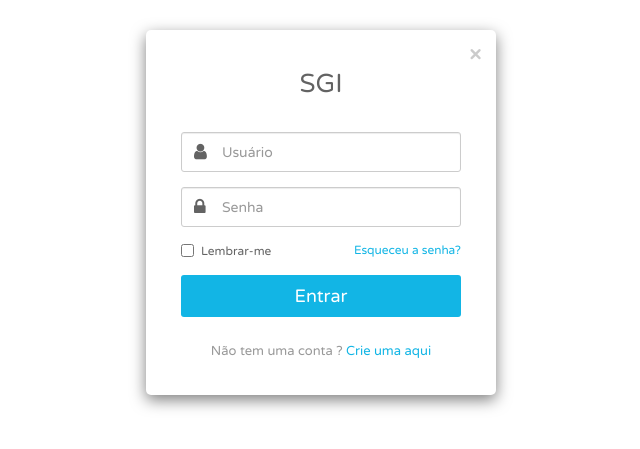
After one commit to gopianco/teste, a Django app: template compras/templates/compras/login.html in a window 1280 px wide. The commit adds this page. Shown: the top 449 px of the page, without its empty margins (319-959 px from the left). Run offline with Django 3.2, Linux system fonts and the light colour scheme; the template is opened without the code that fills it, so the values that code supplies are empty; some libraries are stand-ins or nearby versions.

Commit message:
fiz a pagina de login e parte de autenticação de usuarios,

```diff
--- /dev/null
+++ b/compras/templates/compras/login.html
@@ -0,0 +1,132 @@
+<!DOCTYPE html>
+<html lang="en">
+<head>
+<meta charset="utf-8">
+<meta http-equiv="X-UA-Compatible" content="IE=edge">
+<meta name="viewport" content="width=device-width, initial-scale=1">
+<title>SGI</title>
+<link href="https://fonts.googleapis.com/css?family=Roboto|Varela+Round" rel="stylesheet">
+<link rel="stylesheet" href="https://maxcdn.bootstrapcdn.com/font-awesome/4.7.0/css/font-awesome.min.css">
+<link rel="stylesheet" href="https://maxcdn.bootstrapcdn.com/bootstrap/3.3.7/css/bootstrap.min.css">
+<script src="https://ajax.googleapis.com/ajax/libs/jquery/1.12.4/jquery.min.js"></script>
+<script src="https://maxcdn.bootstrapcdn.com/bootstrap/3.3.7/js/bootstrap.min.js"></script>
+<style type="text/css">
+    body {
+		font-family: 'Varela Round', sans-serif;
+	}
+	.modal-login {
+		color: #636363;
+		width: 350px;
+	}
+	.modal-login .modal-content {
+		padding: 20px;
+		border-radius: 5px;
+		border: none;
+	}
+	.modal-login .modal-header {
+		border-bottom: none;
+		position: relative;
+		justify-content: center;
+	}
+	.modal-login h4 {
+		text-align: center;
+		font-size: 26px;
+	}
+	.modal-login  .form-group {
+		position: relative;
+	}
+	.modal-login i {
+		position: absolute;
+		left: 13px;
+		top: 11px;
+		font-size: 18px;
+	}
+	.modal-login .form-control {
+		padding-left: 40px;
+	}
+	.modal-login .form-control:focus {
+		border-color: #12b5e5;
+	}
+	.modal-login .form-control, .modal-login .btn {
+		min-height: 40px;
+		border-radius: 3px;
+        transition: all 0.5s;
+	}
+	.modal-login .close {
+        position: absolute;
+		top: -5px;
+		right: -5px;
+	}
+    .modal-login input[type="checkbox"] {
+        margin-top: 1px;
+    }
+    .modal-login .forgot-link {
+        color: #12b5e5;
+        float: right;
+    }
+	.modal-login .btn {
+		background: #12b5e5;
+		border: none;
+		line-height: normal;
+	}
+	.modal-login .btn:hover, .modal-login .btn:focus {
+		background: #10a3cd;
+	}
+	.modal-login .modal-footer {
+		color: #999;
+		border: none;
+		text-align: center;
+		border-radius: 5px;
+		font-size: 13px;
+        margin-top: -20px;
+		justify-content: center;
+	}
+	.modal-login .modal-footer a {
+		color: #12b5e5;
+	}
+	.trigger-btn {
+		display: inline-block;
+		margin: 100px auto;
+	}
+</style>
+</head>
+<body>
+
+<!-- Modal HTML -->
+<div id="myModal" >
+	<div class="modal-dialog modal-login">
+		<div class="modal-content">
+			<div class="modal-header">
+				<h4 class="modal-title">SGI</h4>
+				<button type="button" class="close" data-dismiss="modal" aria-hidden="true">×</button>
+			</div>
+			<div class="modal-body">
+				<form action="submit" method="POST"> {% csrf_token %}
+					<div class="form-group">
+						<i class="fa fa-user"></i>
+						<input type="text" class="form-control" placeholder="Usuário" required="required" name="username">
+					</div>
+					<div class="form-group">
+						<i class="fa fa-lock"></i>
+						<input type="password" class="form-control" placeholder="Senha" required="required" name="password">
+					</div>
+                    <div class="form-group small clearfix">
+                        <label class="checkbox-inline"><input type="checkbox"> Lembrar-me</label>
+                        <a href="#" class="forgot-link">Esqueceu a senha?</a>
+					</div>
+					<div class="form-group">
+						<input type="submit" class="btn btn-primary btn-block btn-lg" value="Entrar">
+					</div>
+					{% for message in messages %}
+					<div class="alert alert-danger" role="alert">
+						{{message}}
+					</div>
+					{% endfor %}
+				</form>
+			</div>
+			<div class="modal-footer">Não tem uma conta ? <a href="">Crie uma aqui</a></div>
+		</div>
+	</div>
+</div>
+</body>
+</html>
--- a/compras/urls.py
+++ b/compras/urls.py
@@ -2,6 +2,9 @@ from django.urls import path
 from . import views
 
 urlpatterns = [
+    path('login/', views.login_user,),
+    path('logout', views.logout_user),
+    path('login/submit', views.submit_login),
     path('', views.lista_compras, name='lista_compras'),
     path('compra/<int:pk>/', views.compra_detalhes, name='compra_detalhes'),
     path('compra/new', views.nova_compra, name='nova_compra'),
```
Also changed, not shown: compras/static/css/compras.css (+79 -0 lines), compras/templates/compras/base.html (+8 -0 lines), compras/views.py (+30 -2 lines).
